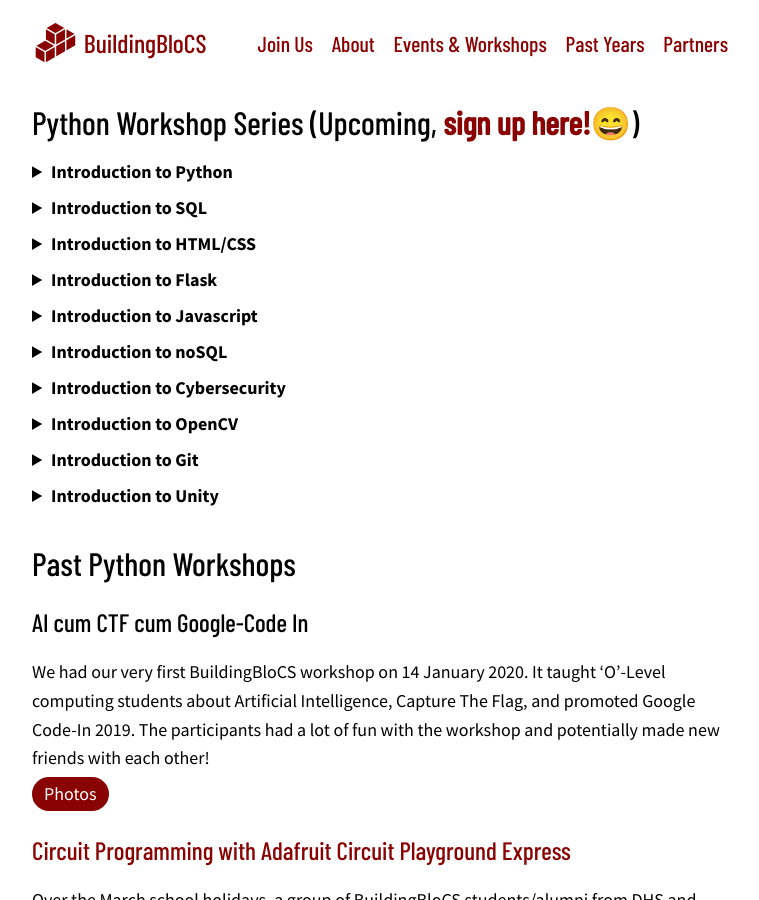
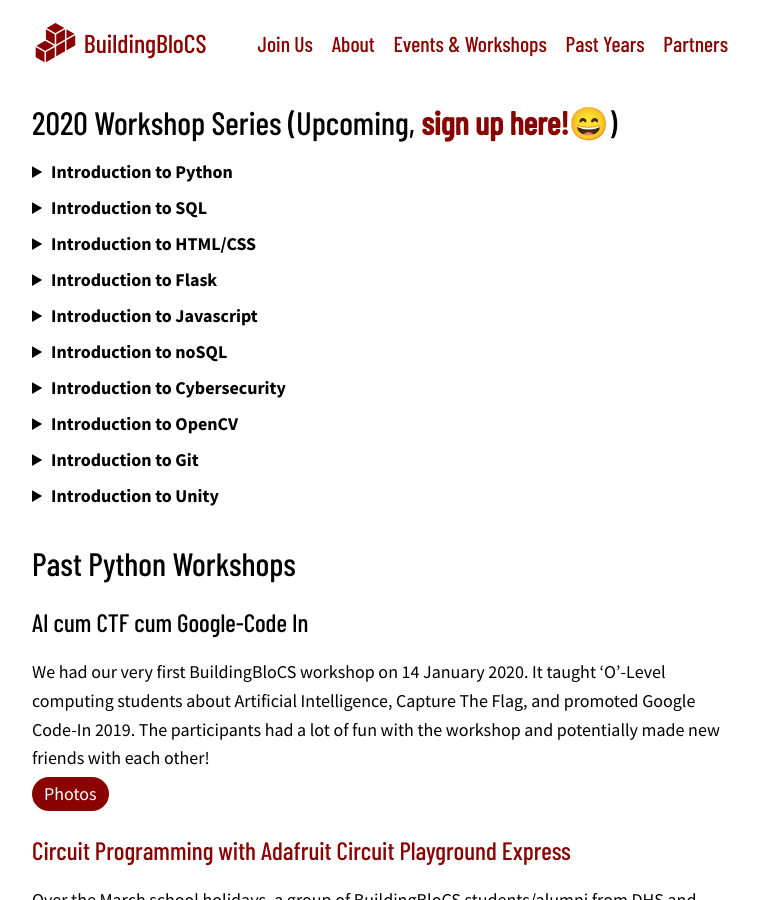
Before and after one commit to buildingblocs/2020, a Jekyll site: the page built from pre-event/workshop/index.md, in a window 1280 px wide and 900 px high. Shown: the whole window, without its empty margins (260-1019 px from the left). Built offline with Jekyll 4.4.1, drawn with Linux system fonts in a browser that asks for light colours; some web fonts are replaced; our own code applies the rules of GitHub Pages for plain Markdown files.

Commit message:
Removed 'Python' in 'Python Workshops'
not all workshops are python

```diff
--- a/pre-event/workshop/index.md
+++ b/pre-event/workshop/index.md
@@ -2,7 +2,7 @@
 layout: default
 ---
 
-## Python Workshop Series (Upcoming, [**sign up here!**](https://forms.gle/wdzqCbVki58rj7da9)😄)
+## 2020 Workshop Series (Upcoming, [**sign up here!**](https://forms.gle/wdzqCbVki58rj7da9)😄)
 
 <div>
 <details>
```
